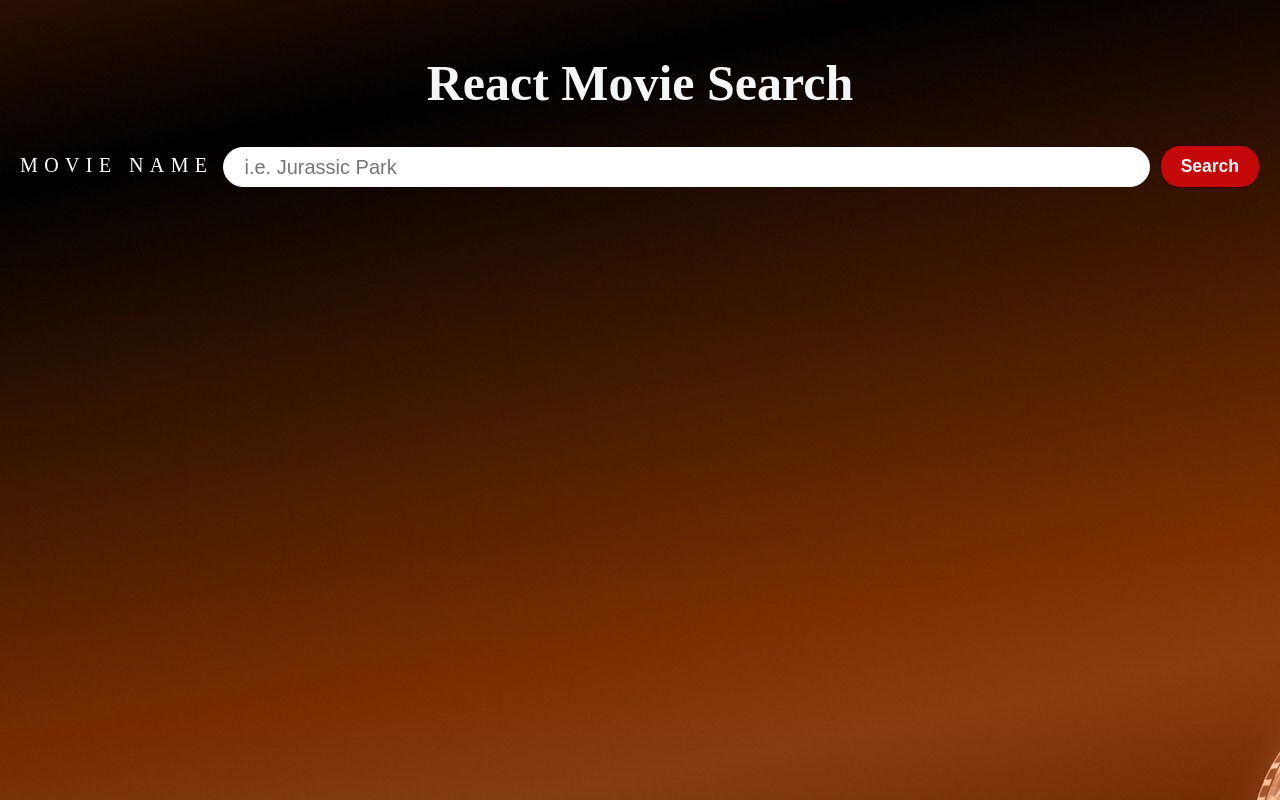
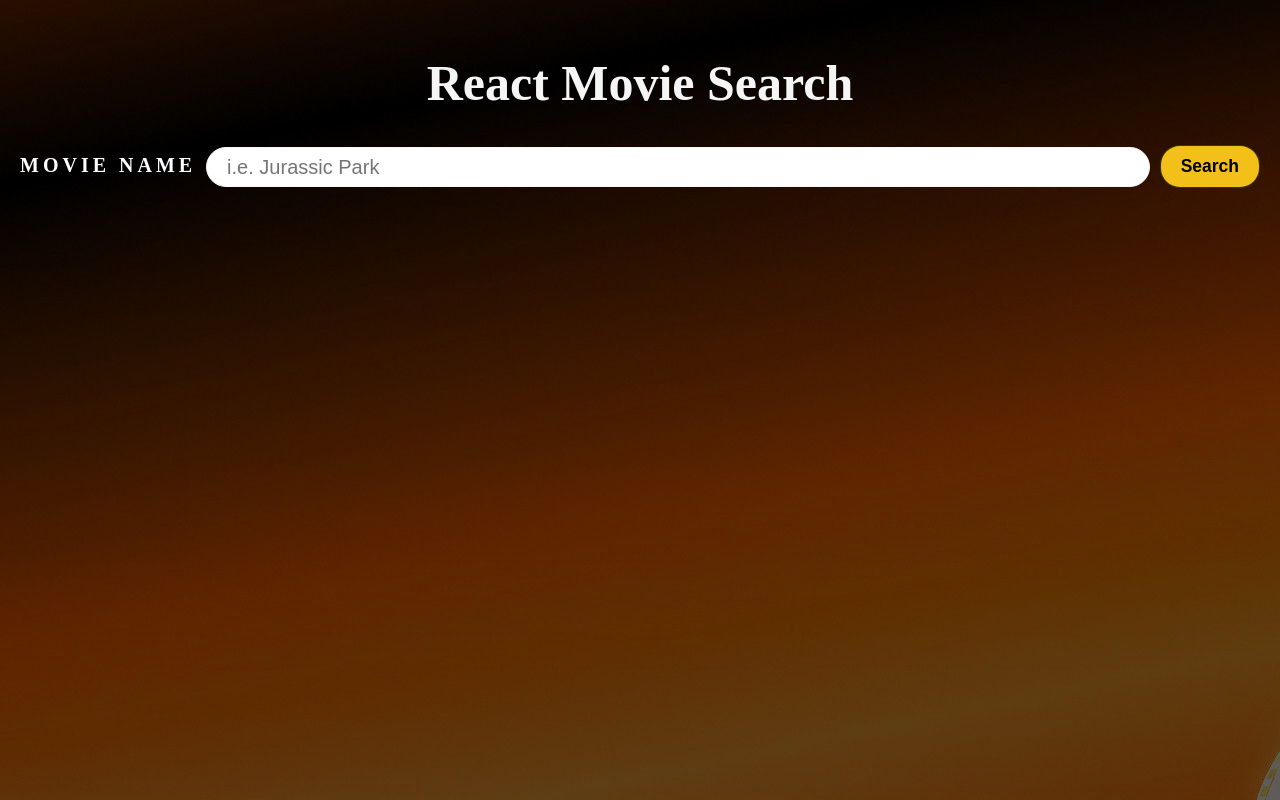
Before and after one commit to Sparkie791/movie-app, a React (Create React App) app: page / in a window 1280 px wide. Built offline with nearby package versions, Linux system fonts and the light colour scheme.

Commit message:
Update index.css
changed style on button

```diff
--- a/src/index.css
+++ b/src/index.css
@@ -102,6 +102,8 @@ small {
 
 @media (min-width:1200px) {
   body {
+    background-color: rgb(95, 91, 91);
+    background-blend-mode: darken;
     background-image: url('./reel_background.jpg');
   }
   .title {
@@ -111,7 +113,8 @@ small {
   .label {
     color: white;
     font-size: 2rem;
-    letter-spacing: .32em;
+    font-weight: bold;
+    letter-spacing: .2em;
   }
   .container {
     margin: 0 auto;
@@ -127,8 +130,8 @@ small {
     box-shadow: 1.5px 1.5px 5px rgba(26, 16, 8, 0.5);
   }
   .button{
-    background-color: rgb(197, 8, 8);
-    color: rgb(250, 250, 250);
+    background-color: rgb(243, 192, 26);
+    color: rgb(3, 0, 0);
     padding: 1rem 2rem;
     border: 1px solid rgba(0,0,0,0.75);
     border-radius: 20px;
@@ -139,7 +142,7 @@ small {
   }
   .button:focus,
   .button:hover {
-    background-color: rgba(117, 207, 13, 0.85);
+    background-color: rgb(243, 232, 75);
     color: black;
   }
 }
```
